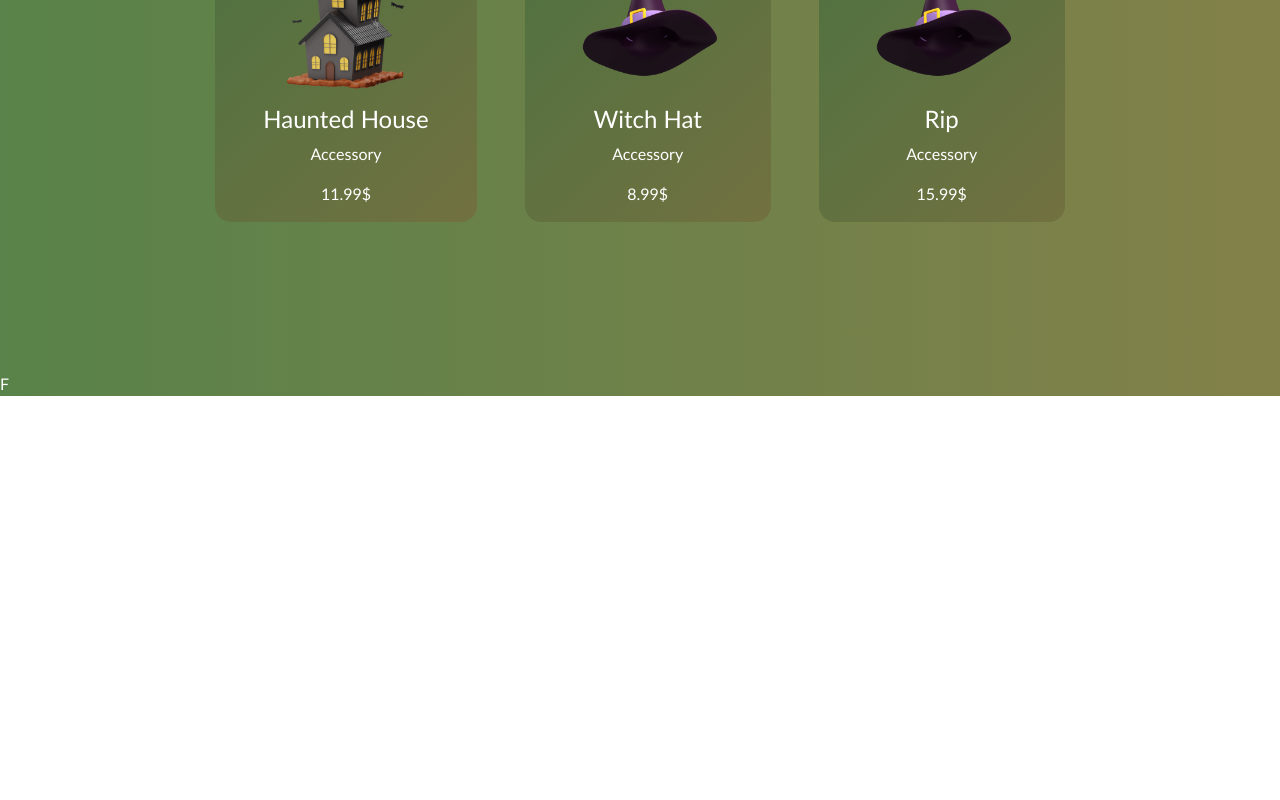
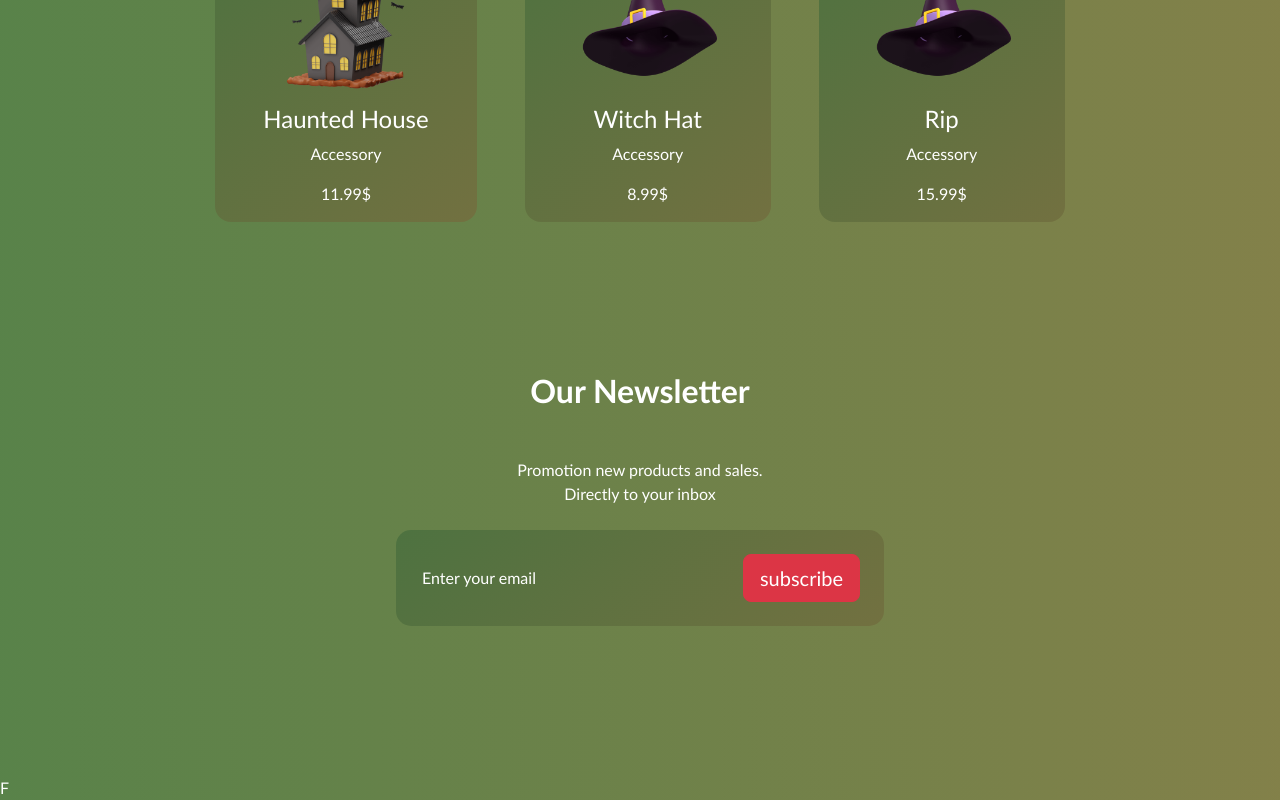
Before and after one commit to rezalwl/halloween-website, a React (Vite) app: page / in a window 1280 px wide. Shown: the part 3477-4277 px from the top of the page. Before the commit the page ends 3873 px from the top, so only its background shows below. Built offline with nearby package versions, Linux system fonts and the light colour scheme.

Commit message:
codding newsLetter

```diff
--- a/src/App.css
+++ b/src/App.css
@@ -33,3 +33,22 @@
   top: 5%;
   left: 5%;
 }
+.newsletter-form{
+  background: linear-gradient(
+    136deg,
+    hsl(104, 28%, 35%) 0%,
+    hsl(58, 28%, 35%) 100%
+  );
+  border-radius: 15px;
+  width: 50%;
+  transform: translate(50%);
+}
+.newsletter-input{
+background: none;
+border: none;
+width: 70%;
+outline: none;
+}
+.newsletter-input::placeholder{
+  color: #fff;
+}
--- a/src/components/MainBody/MainBody.jsx
+++ b/src/components/MainBody/MainBody.jsx
@@ -5,6 +5,7 @@ import About from "./About";
 import Trick from "./Trick";
 import Discount from "./Discount";
 import New from "./New";
+import Newsletter from "./Newsletter";
 
 const MainBody = () => {
   return (
@@ -15,6 +16,7 @@ const MainBody = () => {
       <Trick/>
       <Discount/>
       <New/>
+      <Newsletter/>
     </>
   );
 };
--- /dev/null
+++ b/src/components/MainBody/Newsletter.jsx
@@ -0,0 +1,29 @@
+import React from "react";
+import { Container } from "react-bootstrap";
+import Button from "react-bootstrap/Button";
+const Newsletter = () => {
+  return (
+    <Container>
+      <div className="text-center">
+        <h2 className="fw-bolder mb-5">Our Newsletter</h2>
+        <p className="mb-4">
+          Promotion new products and sales.
+          <br /> Directly to your inbox
+        </p>
+
+        <form className="newsletter-form p-4 d-flex align-items-center justify-content-between">
+          <input
+            type="text"
+            placeholder="Enter your email"
+            class="newsletter-input"
+          />
+          <Button variant="danger" size="lg">
+            subscribe
+          </Button>
+        </form>
+      </div>
+    </Container>
+  );
+};
+
+export default Newsletter;
```
